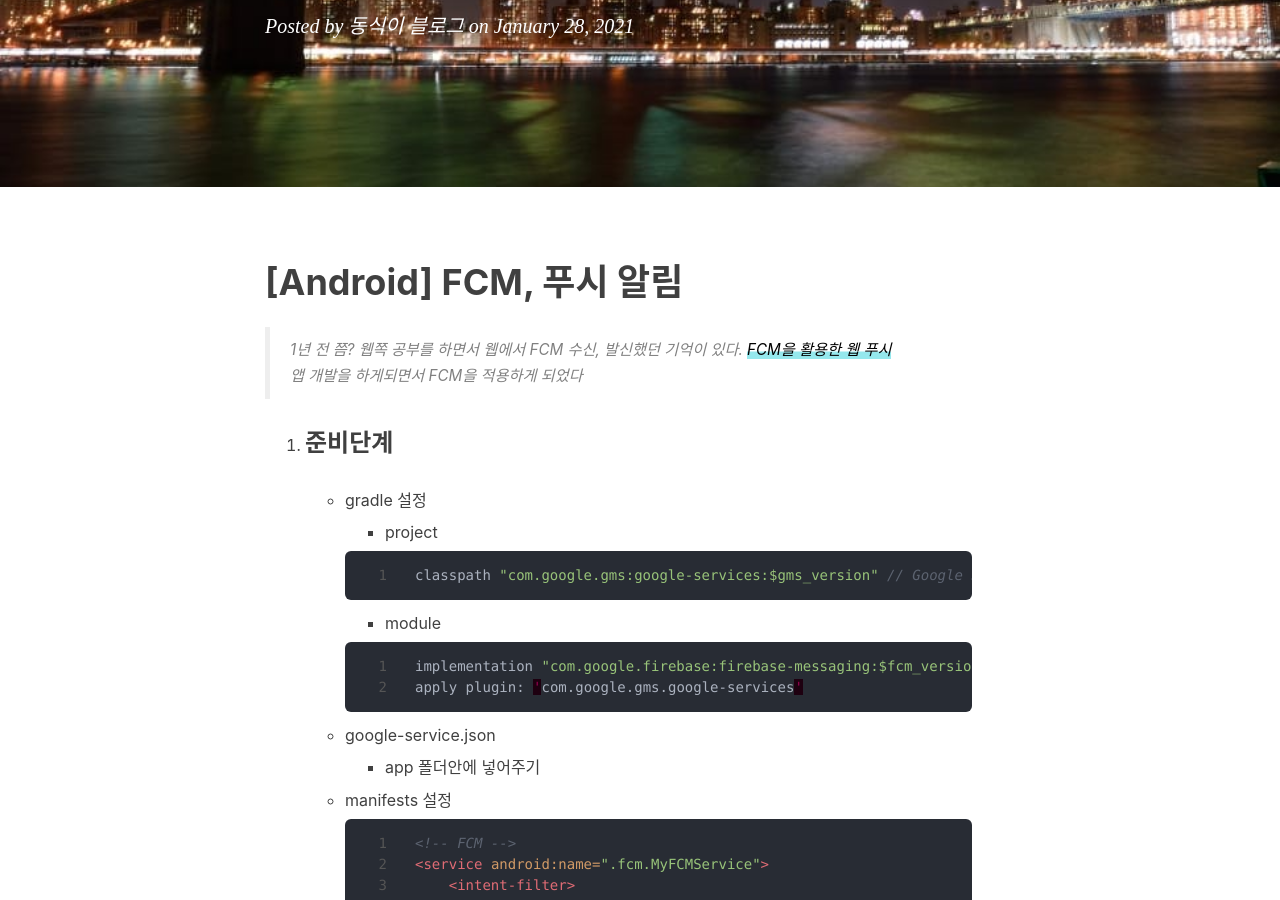
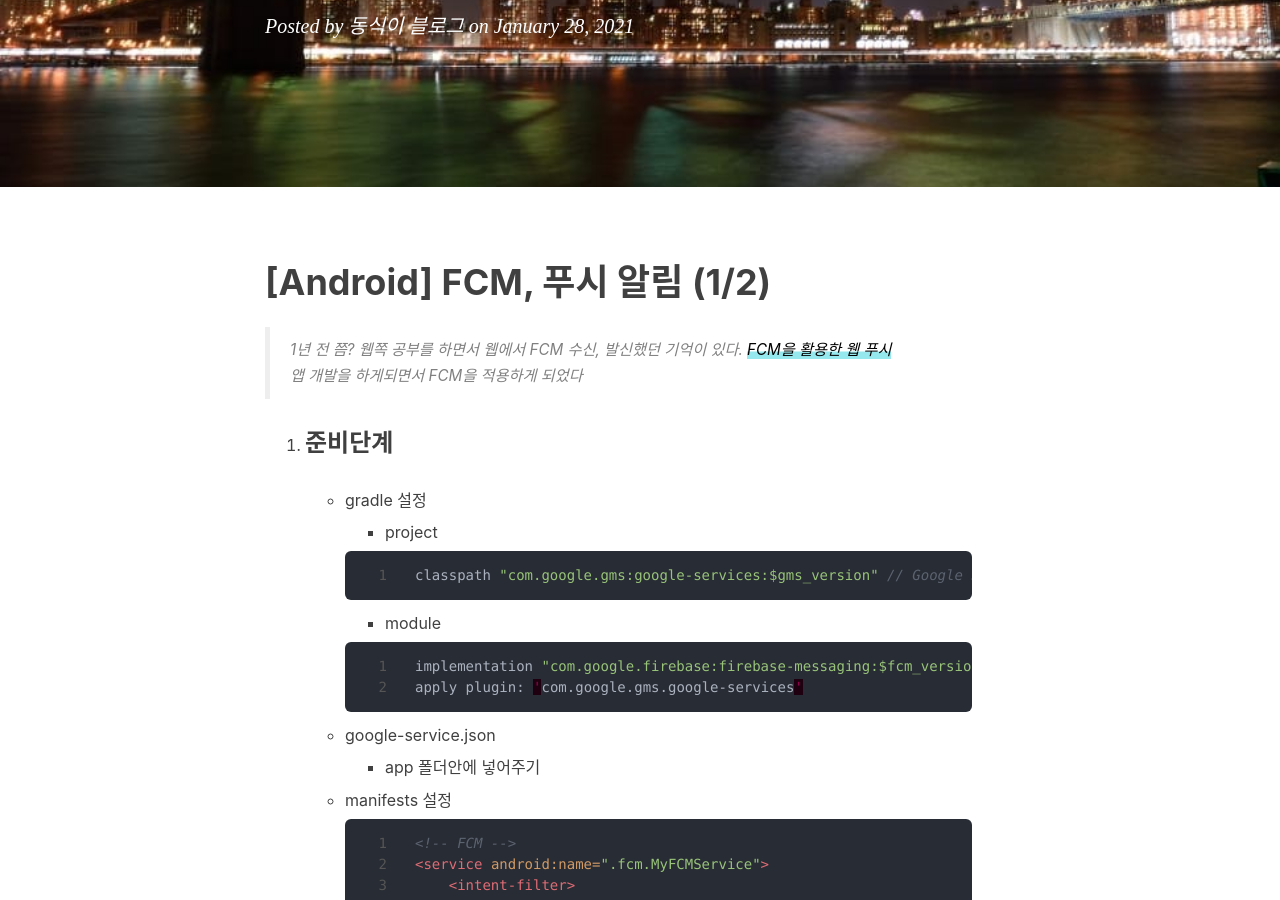
Before and after one commit to dongsik93/dongsik93.github.io, a Jekyll site: the page built from _posts/2021-01-28-til-fcm-push.md, in a window 1280 px wide and 900 px high, scrolled down 336 px. Built offline with Jekyll 4.4.1, drawn with Linux system fonts in a browser that asks for light colours; nearby versions of some CDN libraries; comment, search, counter and statistics services are not loaded.

Commit message:
Edit post name (fcm fush (1))

```diff
--- a/_posts/2021-01-28-til-fcm-push.md
+++ b/_posts/2021-01-28-til-fcm-push.md
@@ -10,7 +10,7 @@ comments: true
 
 
 
-# [Android] FCM, 푸시 알림
+# [Android] FCM, 푸시 알림 (1/2)
 
 
 
```
